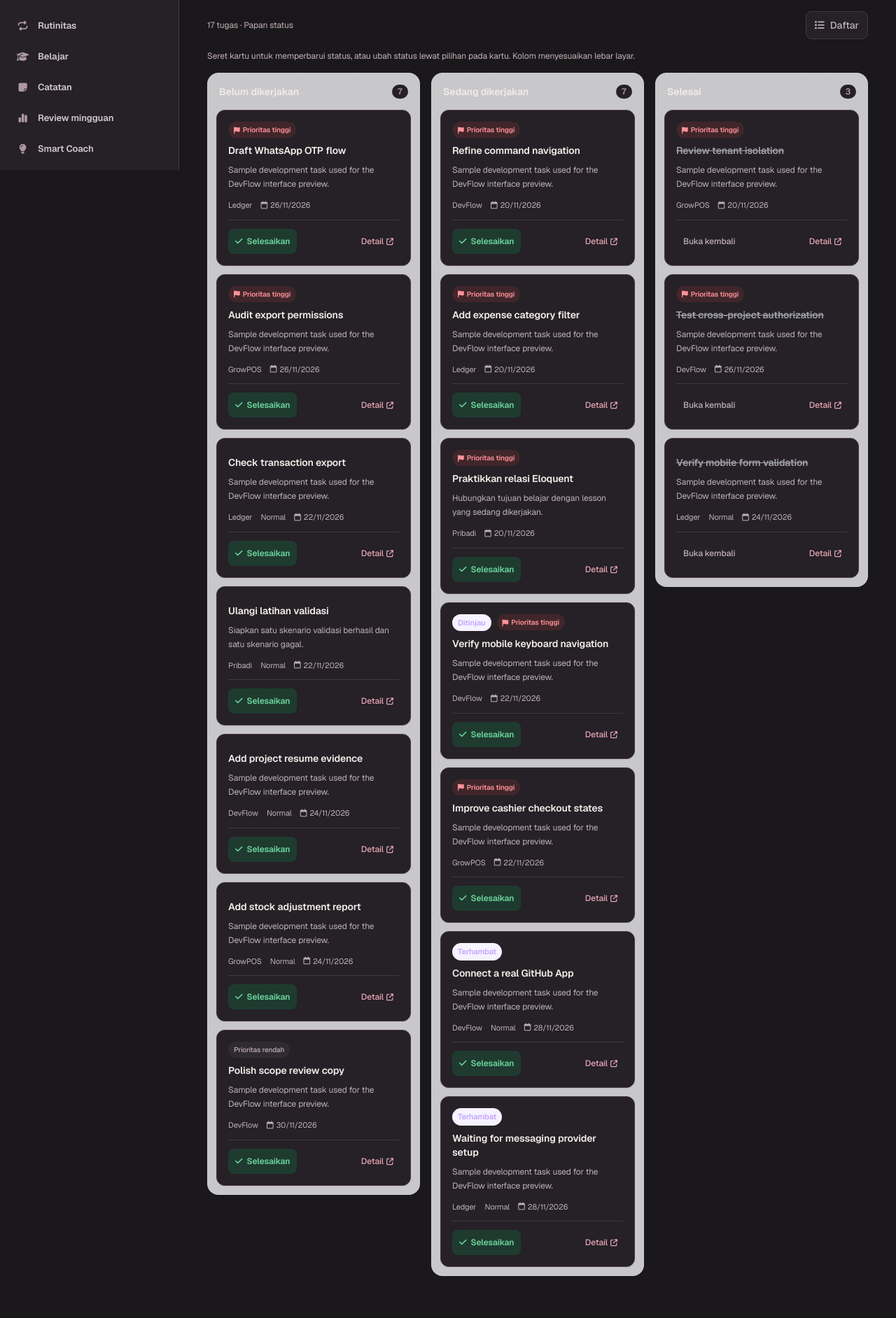
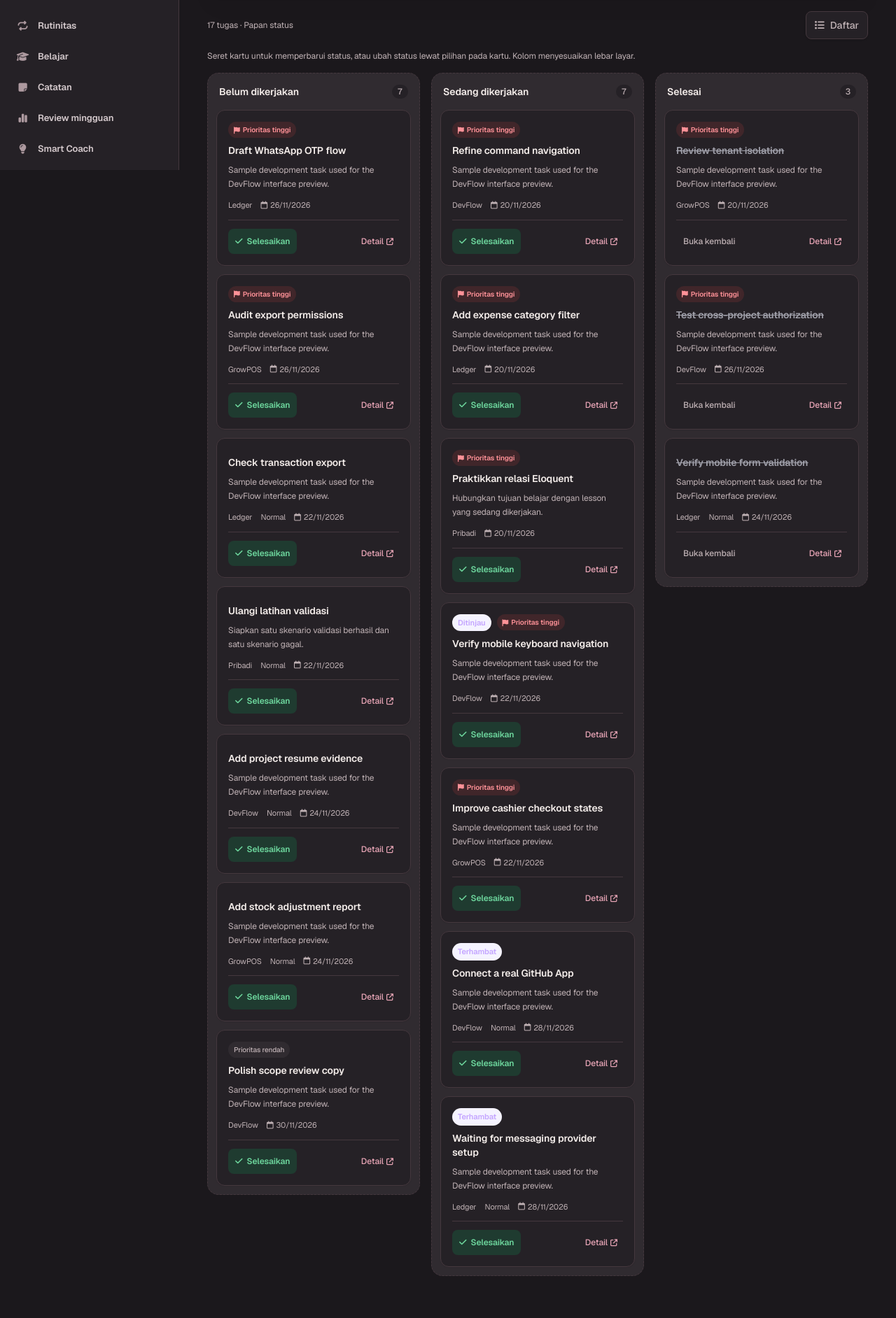
Before and after one commit to ferdykp/devflow, a Laravel app: page /tasks in a window 1280 px wide. Shown: the part 557-2441 px from the top of the page at 70% size. Run offline with Laravel 12, Linux system fonts and the light colour scheme; a user stored in the database is signed in; data comes from the database, SQL or seed files in the repository; style sheets or scripts are compiled from the project's sources.

Commit message:
dark theme

```diff
--- a/resources/css/app.css
+++ b/resources/css/app.css
@@ -86,6 +86,7 @@ option { background: var(--df-paper); color: var(--df-ink); }
 input[type="checkbox"], input[type="radio"] { accent-color: var(--df-action); }
 [data-sidebar] { will-change: transform; }
 [data-toast] { box-shadow: 0 12px 34px rgb(var(--df-shadow) / 10%); }
+[data-task-dropzone].is-over { background-color: var(--df-action-soft) !important; outline-color: var(--df-focus); }
 
 .df-workspace, .df-stage { background: var(--df-canvas); }
 .df-toolbar {
@@ -154,8 +155,10 @@ input[type="checkbox"], input[type="radio"] { accent-color: var(--df-action); }
 [class~="hover:bg-[#eff4ff]"]:hover, [class~="hover:bg-blue-50"]:hover { background-color: var(--df-action-soft) !important; }
 [class~="text-[#334155]"] { color: var(--df-ink) !important; }
 [class~="bg-white"] { background-color: var(--df-paper) !important; }
-[class~="border-zinc-100"], [class~="border-zinc-200"], [class~="border-slate-100"], [class~="border-slate-200"] { border-color: var(--df-edge) !important; }
+[class~="border-zinc-100"], [class~="border-zinc-200"], [class~="border-zinc-300"], [class~="border-slate-100"], [class~="border-slate-200"], [class~="border-slate-300"] { border-color: var(--df-edge) !important; }
 [class~="bg-zinc-50"], [class~="bg-zinc-100"], [class~="bg-slate-50"], [class~="bg-slate-100"] { background-color: color-mix(in srgb, var(--df-paper) 48%, var(--df-canvas)) !important; }
+[class~="bg-zinc-50/60"], [class~="bg-zinc-50/70"], [class~="bg-zinc-50/80"], [class~="bg-zinc-100/60"], [class~="bg-zinc-100/80"], [class~="bg-slate-50/60"], [class~="bg-slate-50/70"], [class~="bg-slate-50/80"], [class~="bg-slate-100/60"], [class~="bg-slate-100/80"] { background-color: color-mix(in srgb, var(--df-paper) 48%, var(--df-canvas)) !important; }
+[class~="bg-blue-50/30"], [class~="bg-blue-50/40"], [class~="bg-blue-50/50"], [class~="bg-blue-50/60"], [class~="bg-blue-50/70"] { background-color: var(--df-action-soft) !important; }
 [class~="text-zinc-950"], [class~="text-zinc-900"], [class~="text-zinc-800"], [class~="text-slate-950"], [class~="text-slate-900"], [class~="text-slate-800"] { color: var(--df-ink) !important; }
 [class~="text-zinc-700"], [class~="text-zinc-600"], [class~="text-zinc-500"], [class~="text-slate-700"], [class~="text-slate-600"], [class~="text-slate-500"] { color: var(--df-muted) !important; }
 [class~="hover:bg-zinc-50"]:hover, [class~="hover:bg-zinc-100"]:hover, [class~="hover:bg-slate-50"]:hover, [class~="hover:bg-slate-100"]:hover { background-color: var(--df-canvas) !important; }
@@ -198,8 +201,11 @@ html[data-theme="dark"] [class~="bg-[#f0e9e1]"] { background-color: #302a30 !imp
 html[data-theme="dark"] [class~="bg-blue-50"], html[data-theme="dark"] [class~="bg-blue-100"] { background-color: var(--df-action-soft) !important; }
 html[data-theme="dark"] [class~="hover:bg-blue-50"]:hover, html[data-theme="dark"] [class~="hover:bg-blue-100"]:hover { background-color: #50313d !important; }
 html[data-theme="dark"] [class~="bg-zinc-50"], html[data-theme="dark"] [class~="bg-zinc-100"], html[data-theme="dark"] [class~="bg-slate-50"], html[data-theme="dark"] [class~="bg-slate-100"] { background-color: #302b30 !important; }
+html[data-theme="dark"] [class~="bg-zinc-50/60"], html[data-theme="dark"] [class~="bg-zinc-50/70"], html[data-theme="dark"] [class~="bg-zinc-50/80"], html[data-theme="dark"] [class~="bg-zinc-100/60"], html[data-theme="dark"] [class~="bg-zinc-100/80"], html[data-theme="dark"] [class~="bg-slate-50/60"], html[data-theme="dark"] [class~="bg-slate-50/70"], html[data-theme="dark"] [class~="bg-slate-50/80"], html[data-theme="dark"] [class~="bg-slate-100/60"], html[data-theme="dark"] [class~="bg-slate-100/80"] { background-color: #302b30 !important; }
+html[data-theme="dark"] [class~="bg-blue-50/30"], html[data-theme="dark"] [class~="bg-blue-50/40"], html[data-theme="dark"] [class~="bg-blue-50/50"], html[data-theme="dark"] [class~="bg-blue-50/60"], html[data-theme="dark"] [class~="bg-blue-50/70"] { background-color: var(--df-action-soft) !important; }
 html[data-theme="dark"] [class~="text-blue-700"], html[data-theme="dark"] [class~="text-blue-800"], html[data-theme="dark"] [class~="text-blue-900"], html[data-theme="dark"] [class~="text-blue-600"], html[data-theme="dark"] [class~="hover:text-blue-700"]:hover { color: #e8a5b6 !important; }
 html[data-theme="dark"] [class~="border-blue-200"], html[data-theme="dark"] [class~="border-blue-300"], html[data-theme="dark"] [class~="border-blue-400"], html[data-theme="dark"] [class~="border-blue-600"] { border-color: #72434f !important; }
+html[data-theme="dark"] [class~="border-zinc-300"], html[data-theme="dark"] [class~="border-slate-300"] { border-color: var(--df-edge) !important; }
 html[data-theme="dark"] [class~="bg-blue-600"][class~="text-white"], html[data-theme="dark"] [class~="bg-blue-700"][class~="text-white"], html[data-theme="dark"] [class~="bg-[#2463eb]"][class~="text-white"] { color: #24171c !important; }
 html[data-theme="dark"] [class~="text-[#747571]"], html[data-theme="dark"] [class~="text-[#60615e]"], html[data-theme="dark"] [class~="text-[#71717A]"], html[data-theme="dark"] [class~="text-[#706f6c]"] { color: var(--df-muted) !important; }
 html[data-theme="dark"] [class~="text-emerald-700"], html[data-theme="dark"] [class~="text-emerald-800"], html[data-theme="dark"] [class~="text-green-700"] { color: #6dd69d !important; }
```
